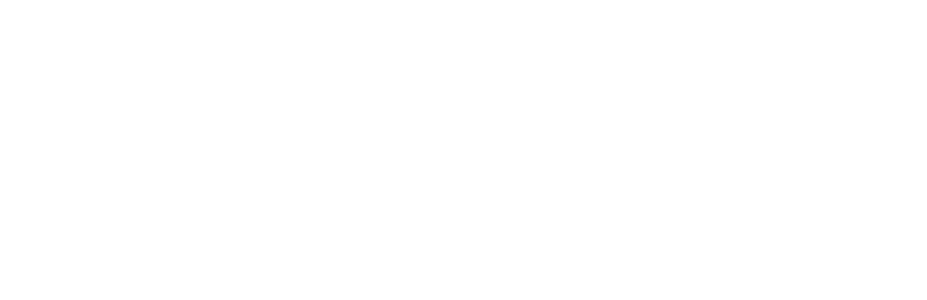
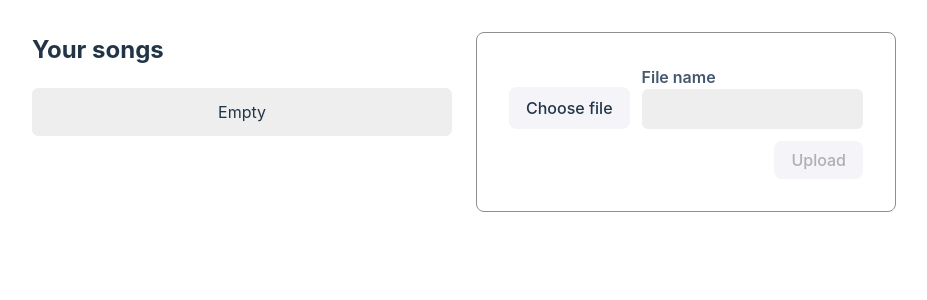
Before and after one commit to Artheanos/dance-player, a React (Vite) app: page / in a window 1280 px wide. Before the commit this address had no page. Shown: the top 300 px of the page, without its empty margins (0-927 px from the left). Built offline with nearby package versions, Linux system fonts and the light colour scheme.

Commit message:
use BASE_URL env variable

```diff
--- a/src/navigationPaths.ts
+++ b/src/navigationPaths.ts
@@ -1,4 +1,4 @@
-const BASE = '/dance-player'
+const BASE = import.meta.env.BASE_URL as string
 
 export const navigationPaths = {
   songs: {
--- a/src/views/SongListView/utils.ts
+++ b/src/views/SongListView/utils.ts
@@ -32,7 +32,6 @@
 
   const transaction = db.transaction(audioStoreKey, 'readwrite')
   const store = transaction.objectStore(audioStoreKey)
-
   const request = store.delete(id)
 
   request.onsuccess = () => {
--- a/vite.config.ts
+++ b/vite.config.ts
@@ -4,5 +4,5 @@
 // https://vite.dev/config/
 export default defineConfig({
   plugins: [react()],
-  base: '/dance-player/'
+  base: 'dance-player'
 })
```
Also changed, not shown: 1 other file (tests, documents, lock files or other folders).
